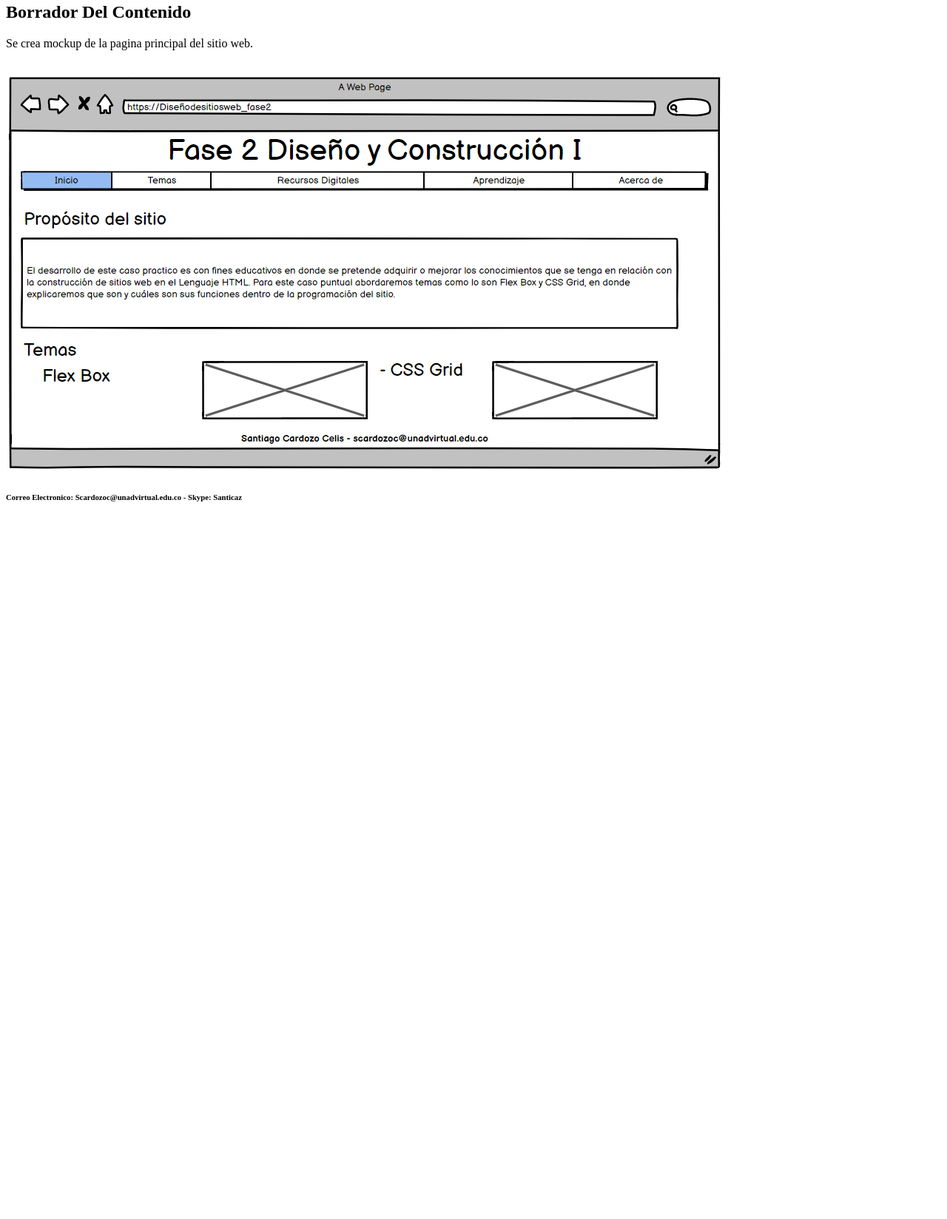
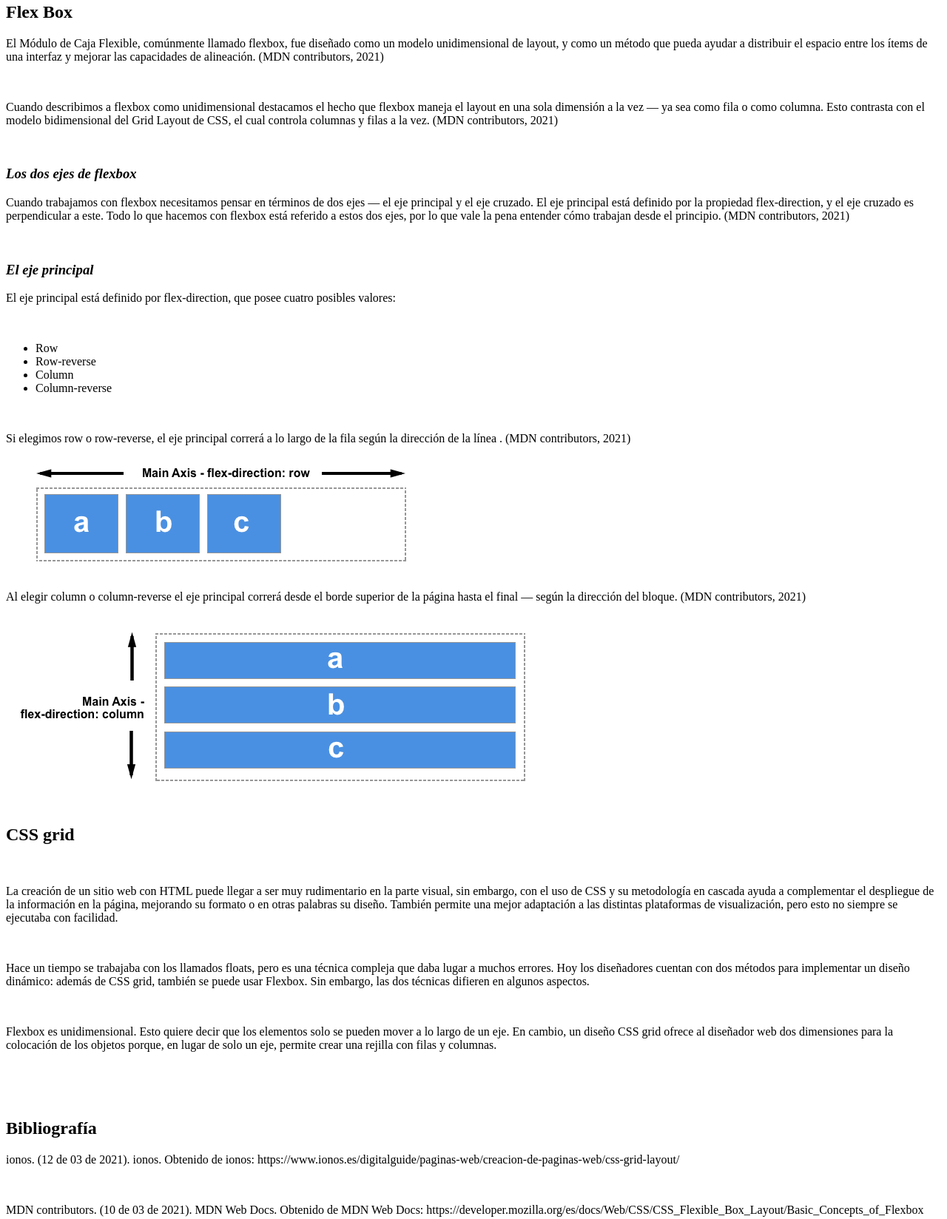
Before and after one commit to SantiagoCardozoCelis/DSW-SantiagoCardozo, a plain HTML site: page Fase2/design.html in a window 1280 px wide. Shown: the part 554-2202 px from the top of the page at 74% size. Before the commit the page ends 1257 px from the top, so only its background shows below. Drawn offline with Linux system fonts and the light colour scheme.

Commit message:
Actualizacion
Se agregan requerimientos de la guia

```diff
--- a/Fase2/design.html
+++ b/Fase2/design.html
@@ -12,7 +12,7 @@
         <br>
         <nav>
             <ul>
-                <li><a href="Fase1/index.html">Inicio</a></li>
+                <li><a href="/index.html">Inicio</a></li>
                 <li>Temas</li>
                     <ul>
                         <li><a href="#">Tema 1</a></li>
@@ -50,14 +50,63 @@
     <br>
     <br>
     <article>
-        <h2>Borrador Del Contenido</h2>
+        <h2>Flex Box</h2>
+        <p>
+        El Módulo de Caja Flexible, comúnmente llamado flexbox, fue diseñado como un modelo unidimensional de layout, y como un método que pueda ayudar a distribuir el espacio entre los ítems de una interfaz y mejorar las capacidades de alineación. (MDN contributors, 2021)
+        </p>
+        <br>
+        <p>
+        Cuando describimos a flexbox como unidimensional destacamos el hecho que flexbox maneja el layout en una sola dimensión a la vez — ya sea como fila o como columna. Esto contrasta con el modelo bidimensional del Grid Layout de CSS, el cual controla columnas y filas a la vez. (MDN contributors, 2021)
+        </p>
+        <br>
+        <h3><i>Los dos ejes de flexbox</i></h3>
+        <p>
+        Cuando trabajamos con flexbox necesitamos pensar en términos de dos ejes — el eje principal y el eje cruzado. El eje principal está definido por la propiedad flex-direction, y el eje cruzado es perpendicular a este. Todo lo que hacemos con flexbox está referido a estos dos ejes, por lo que vale la pena entender cómo trabajan desde el principio. (MDN contributors, 2021)
+        </p>
+        <br>
+        <h3><i>El eje principal </i></h3>
+        <p>
+        El eje principal está definido por flex-direction, que posee cuatro posibles valores:
+        </p><br>
+        <ul>
+            <li>Row</li>
+            <li>Row-reverse</li>
+            <li>Column</li>
+            <li>Column-reverse</li>
+        </ul><br>
+        <p>Si elegimos row o row-reverse, el eje principal correrá a lo largo de la fila según la dirección de la línea . (MDN contributors, 2021)</p>
+        <img src="Row.png" alt = "Row">
+        <br>
+        <p>Al elegir column o column-reverse el eje principal correrá desde el borde superior de la página hasta el final — según la dirección del bloque. (MDN contributors, 2021)</p>
+        <img src="Column.png" alt = "Column">
+        <br>
+        <br>
+        <h2>CSS grid</h2>
+        <br>
+        <p>La creación de un sitio web con HTML puede llegar a ser muy rudimentario en la parte visual, sin embargo, con el uso de CSS y su metodología en cascada ayuda a complementar el despliegue de la información en la página, mejorando su formato o en otras palabras su diseño. También permite una mejor adaptación a las distintas plataformas de visualización, pero esto no siempre se ejecutaba con facilidad.</p><br>
+        <p>Hace un tiempo se trabajaba con los llamados floats, pero es una técnica compleja que daba lugar a muchos errores. Hoy los diseñadores cuentan con dos métodos para implementar un diseño dinámico: además de CSS grid, también se puede usar Flexbox. Sin embargo, las dos técnicas difieren en algunos aspectos.</p><br>
+        <p>Flexbox es unidimensional. Esto quiere decir que los elementos solo se pueden mover a lo largo de un eje. En cambio, un diseño CSS grid ofrece al diseñador web dos dimensiones para la colocación de los objetos porque, en lugar de solo un eje, permite crear una rejilla con filas y columnas.</p><br>
+        <br>
+        <br>
+        <h2>Bibliografía</h2>
+        <p>ionos. (12 de 03 de 2021). ionos. Obtenido de ionos: https://www.ionos.es/digitalguide/paginas-web/creacion-de-paginas-web/css-grid-layout/</p>
+        <br>
+        <p>MDN contributors. (10 de 03 de 2021). MDN Web Docs. Obtenido de MDN Web Docs: https://developer.mozilla.org/es/docs/Web/CSS/CSS_Flexible_Box_Layout/Basic_Concepts_of_Flexbox</p>
+
+
+    </article>
+
+    <article>
+        <br>
+        <h2>Mockup</h2>
         <p>Se crea mockup de la pagina principal del sitio web. </p>
         <br>
         <img src="Mockup.png" alt = "El Mockup">
     </article>
 
+
     <footer>
-        <h6>Correo Electronico: Scardozoc@unadvirtual.edu.co - Skype: Santicaz</h6>
+        <h6>Correo Electronico: Scardozoc@unadvirtual.edu.co - Skype: Santicaz - Ultima Actualizacion: 12/03/2021</h6>
     </footer>
 
 </body>
```
